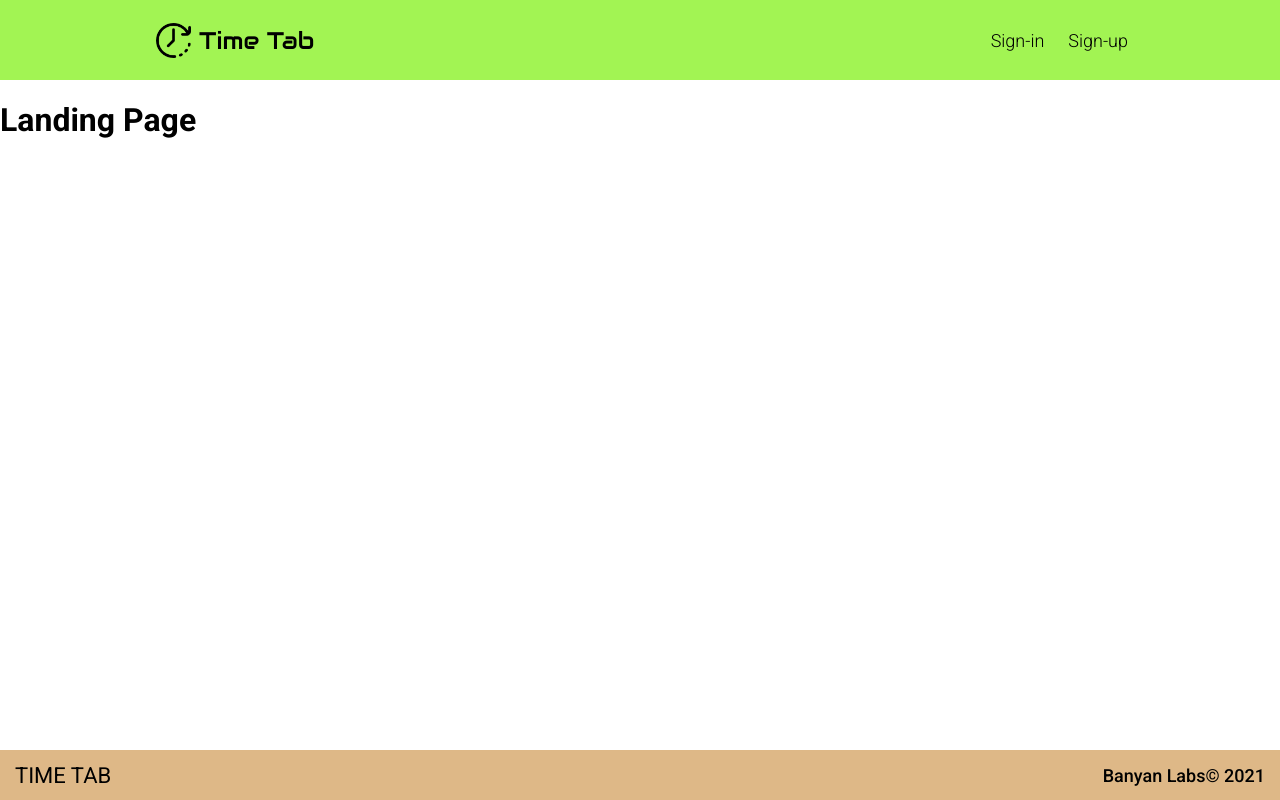
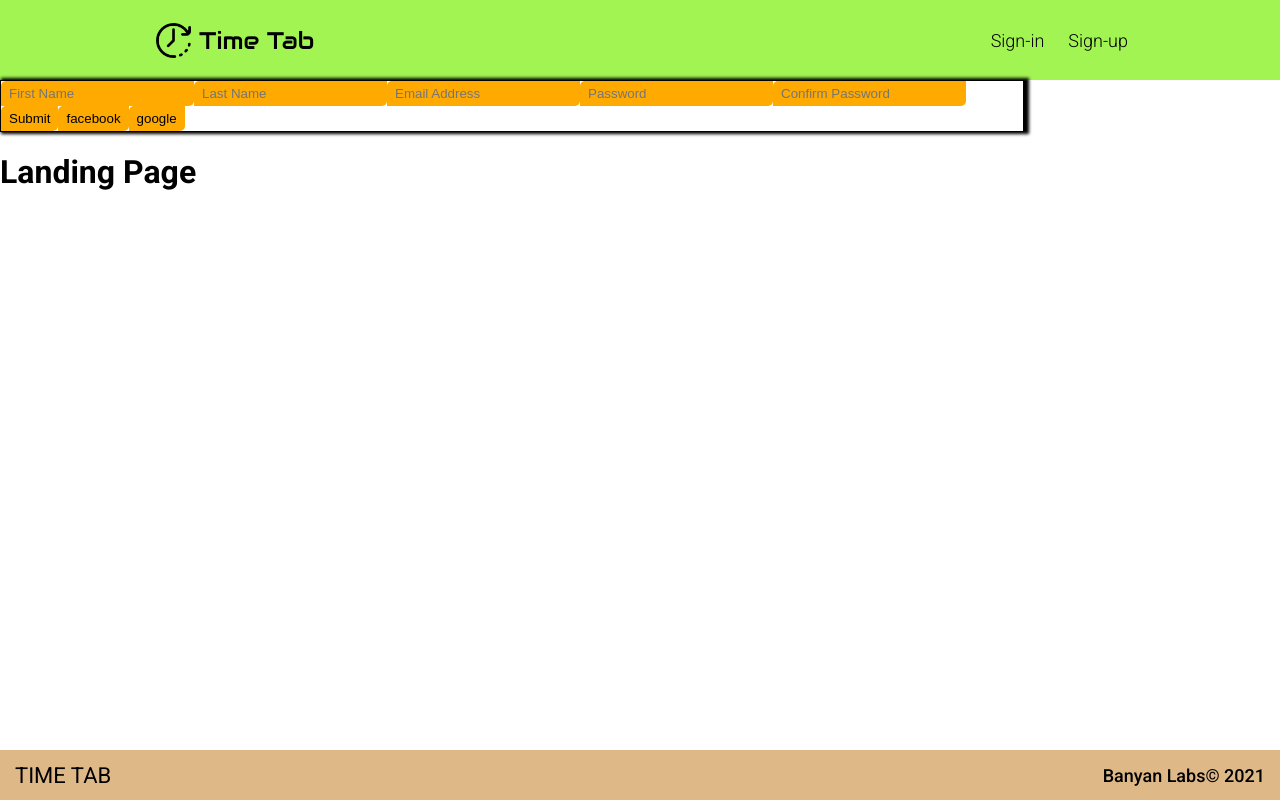
Before and after one commit to Banyan-Labs/time-tracking-app-board, a React (Create React App) app: page / in a window 1280 px wide. Built offline with nearby package versions, Linux system fonts and the light colour scheme.

Commit message:
signUp con

```diff
--- a/src/App.jsx
+++ b/src/App.jsx
@@ -7,12 +7,14 @@ import { AuthProvider } from './Context/AuthContext';
 import routes from './routes';
 import { GlobalStyle } from './styles/GlobalStyles';
 import Navbar from './Components/Navbar';
+import SignUp from './Components/userComfermation/SignUp';
 
 const App = () => (
   <AuthProvider>
     <GlobalStyle />
     <Router>
       <Navbar />
+      <SignUp />
       <Switch>
         {routes.map((route) => (
           <AppRoute
--- a/src/Components/commons/genericInput/index.jsx
+++ b/src/Components/commons/genericInput/index.jsx
@@ -1,21 +1,33 @@
 import React from 'react';
 import { InputStyle } from './style';
+import PropTypes from 'prop-types';
 
 const GenericInput = ({
   placeholder,
-  text,
   onChange,
   backgroundColor,
   isBlock,
+  type,
+  name,
 }) => (
   <InputStyle
     onChange={onChange}
     backgroundColor={backgroundColor}
     isBlock={isBlock}
     placeholder={placeholder}
-  >
-    {text}
-  </InputStyle>
+    name={name}
+    type={type}
+  />
 );
 
 export default GenericInput;
+
+GenericInput.propTypes = {
+  // text: PropTypes.string.isRequired,
+  onChange: PropTypes.func.isRequired,
+  backgroundColor: PropTypes.string,
+  isBlock: PropTypes.bool,
+  placeholder: PropTypes.string,
+  name: PropTypes.string,
+  type: PropTypes.string,
+};
--- a/src/Components/commons/genericInput/style.js
+++ b/src/Components/commons/genericInput/style.js
@@ -2,7 +2,7 @@ import styled from 'styled-components';
 
 export const InputStyle = styled.input`
   background: ${({ backgroundColor }) =>
-    backgroundColor ? `${background}` : '#FA0'};
+    backgroundColor ? `${backgroundColor}` : '#FA0'};
   width: ${({ isBlock }) => (isBlock ? '100%' : 'auto')};
   padding: 5px 8px;
   border-radius: 5px 0 5px 0;
--- a/src/Components/userComfermation/SignUp/index.jsx
+++ b/src/Components/userComfermation/SignUp/index.jsx
@@ -5,51 +5,71 @@ import Button from '../../commons/GenericButton/index';
 import { AuthContext } from '../../../Context/AuthContext';
 
 const SignUp = () => {
-  const [user, setUser] = useState({
-    firstName: '',
-    lastName: '',
-    emailAddress: '',
-    password: '',
-    confirmPassword: '',
-  });
-
-  //   having trouble thinking about how the handleChange works will have it tho
-  //   const handleChange = () => {
-
-  //   }
+  const [firstName, setFirstName] = useState('');
+  const [lastName, setLastName] = useState('');
+  const [emailAddress, setEmailAddress] = useState('');
+  const [password, setPassword] = useState('');
+  const [confirmPassword, setConfirmPassword] = useState('');
 
   const store = useContext(AuthContext);
 
+  // sends update to context can refactor when time
+  const userUpdate = (e) => {
+    e.preventDefault();
+
+    store.setCurrentUser({
+      firstName: firstName,
+      lastName: lastName,
+      emailAddress: emailAddress,
+      password: password,
+      confirmPassword: confirmPassword,
+    });
+
+    console.log(store.currentUser, 'click');
+  };
+
   return (
     <Card>
+      <form>
         <Input
           placeholder={'First Name'}
-        value={user.firstName}
-        // onChange={handleChange}
+          value={firstName}
+          type='text'
+          name='firstName'
+          onChange={(e) => setFirstName(e.target.value)}
         />
         <Input
           placeholder={'Last Name'}
-        value={user.lastName}
-        // onChange={handleChange}
+          value={lastName}
+          name='lastName'
+          type='text'
+          onChange={(e) => setLastName(e.target.value)}
         />
         <Input
           placeholder={'Email Address'}
-        value={user.emailAddress}
-        // onChange={handleChange}
+          value={emailAddress}
+          name='emailAddress'
+          type='text'
+          onChange={(e) => setEmailAddress(e.target.value)}
         />
         <Input
           placeholder={'Password'}
-        value={user.password}
-        // onChange={handleChange}
+          value={password}
+          name='password'
+          type='text'
+          onChange={(e) => setPassword(e.target.value)}
         />
         <Input
           placeholder={'Confirm Password'}
-        value={user.confirmPassword}
-        // onChange={handleChange}
+          value={confirmPassword}
+          name='confirmPassword'
+          type='text'
+          onChange={(e) => setConfirmPassword(e.target.value)}
         />
-      <Button text={'Submit'} />
+        <Button text={'Submit'} onClick={userUpdate} />
         <Button text={'facebook'} />
         <Button text={'google'} />
+      </form>
     </Card>
   );
 };
```
Lines whose indentation alone changed are shown as unchanged.
